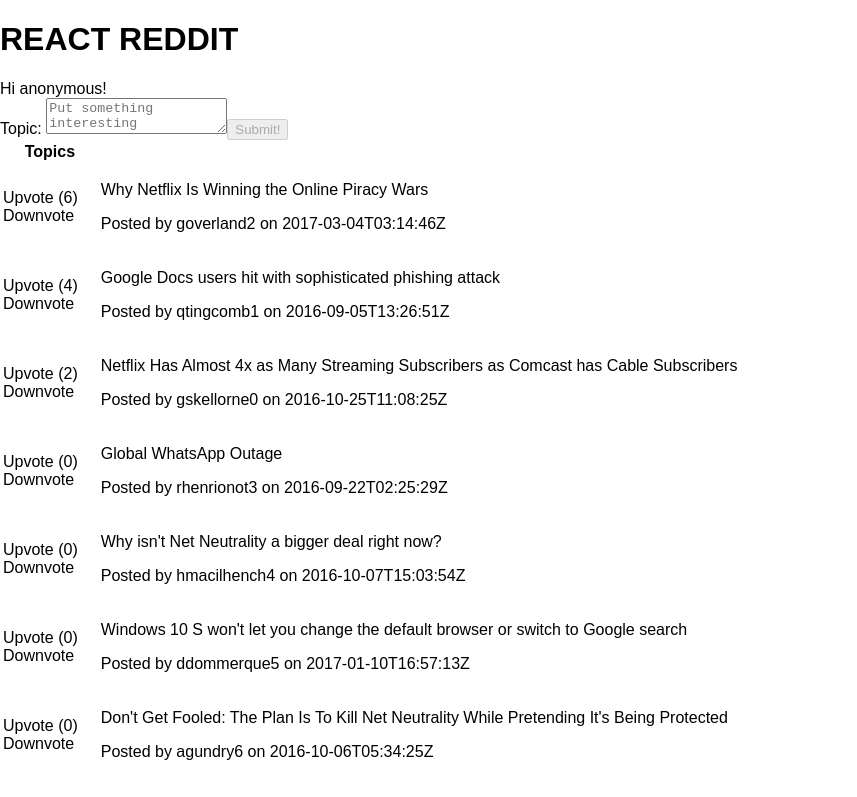
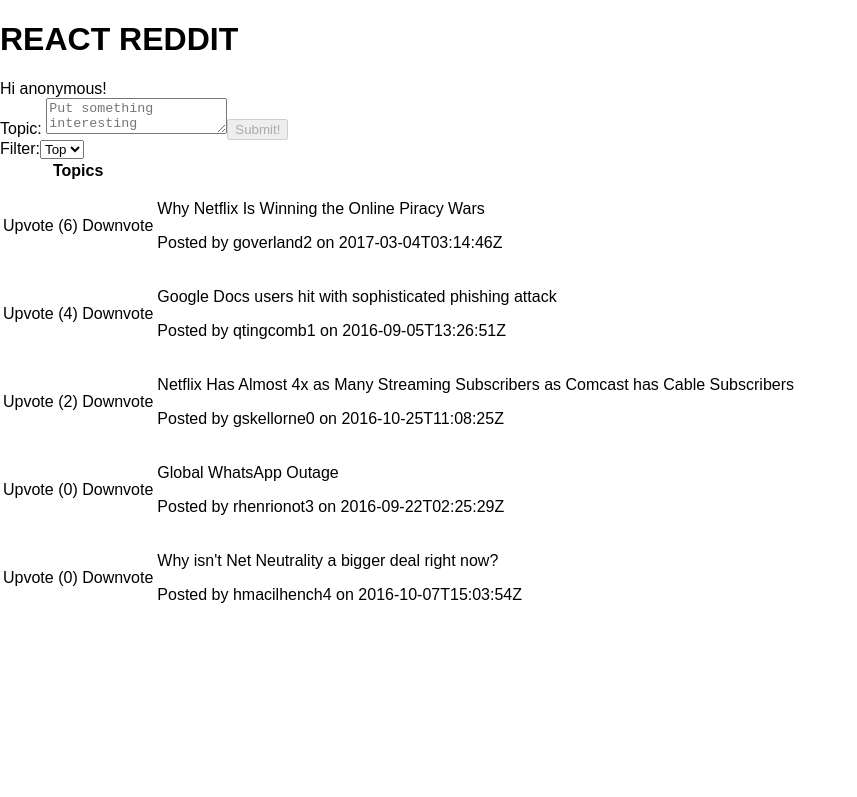
Before and after one commit to joriguzman/react-reddit, a React (Create React App) app: page / in a window 1280 px wide. Shown: the top 797 px of the page, without its empty margins (0-857 px from the left). Built offline with nearby package versions, Linux system fonts and the light colour scheme.

Commit message:
Add option to display all/top topics

```diff
--- a/src/App.js
+++ b/src/App.js
@@ -16,6 +16,7 @@
             title,
             username,
             newTopic: '',
+            filter: 'Top',
             topics: props.topics,
         }
     }
@@ -42,9 +43,16 @@
         this.setState({ topics: topics });
     }
 
+    handleFilterChange = (event) => {
+        this.setState({filter: event.target.value});
+        event.preventDefault();
+    }
+
     render() {
-        const { title, username, newTopic, topics } = this.state;
-        const sortedTopics = TopicUtil.getMostPopularTopics(topics);
+        const { title, username, newTopic, topics, filter } = this.state;
+        const sortedTopics = filter === 'Top' ?
+            TopicUtil.getMostPopularTopics(topics) :
+            TopicUtil.getAllTopicsSortedByVotes(topics);
         return (
             <div className='home'>
                 <header>
@@ -55,6 +63,11 @@
                     <SubmitTopicForm newTopic={newTopic}
                         onTopicInputChange={this.handleTopicInputChange}
                         onSubmit={this.handleSubmit} />
+                    Filter:
+                    <select value={filter} onChange={this.handleFilterChange}>
+                        <option value="All">All</option>
+                        <option value="Top">Top</option>
+                    </select>
                     <TopicList topics={sortedTopics}
                         handleVote={this.handleVote} />
                 </main>
--- a/src/TopicUtil.js
+++ b/src/TopicUtil.js
@@ -9,15 +9,20 @@
                 return topic;
             });
             const sortedTopics = [...topicsWithTotalVotes].sort(comparison);
-            const sortedTopTopics = sortedTopics.slice(0, numberOfItems);
-            return sortedTopTopics;
+
+            if (numberOfItems === undefined || numberOfItems === null) {
+                return sortedTopics;
+            } else {
+                return sortedTopics.slice(0, numberOfItems);
+            }
         };
 
 const compareTopicVotes = (topicA, topicB) =>
     topicB.totalVotes - topicA.totalVotes;
 
 const getTopicsSortedByVotes = getSortedTopics(compareTopicVotes);
-const getTop20TopicsSortedByVotes = getTopicsSortedByVotes(20);
+const getTop5TopicsSortedByVotes = getTopicsSortedByVotes(5);
+const getAllTopicsSortedByVotes = getTopicsSortedByVotes();
 
 const getNewTopicId = (topics) => {
     const maxTopicId = topics.map(topic => topic.topicId)
@@ -28,7 +33,11 @@
 
 const TopicUtil = {
     getMostPopularTopics(topics) {
-        return getTop20TopicsSortedByVotes(topics);
+        return getTop5TopicsSortedByVotes(topics);
+    },
+
+    getAllTopicsSortedByVotes(topics) {
+        return getAllTopicsSortedByVotes(topics);
     },
 
     createTopic(topics, topic, username) {
```
